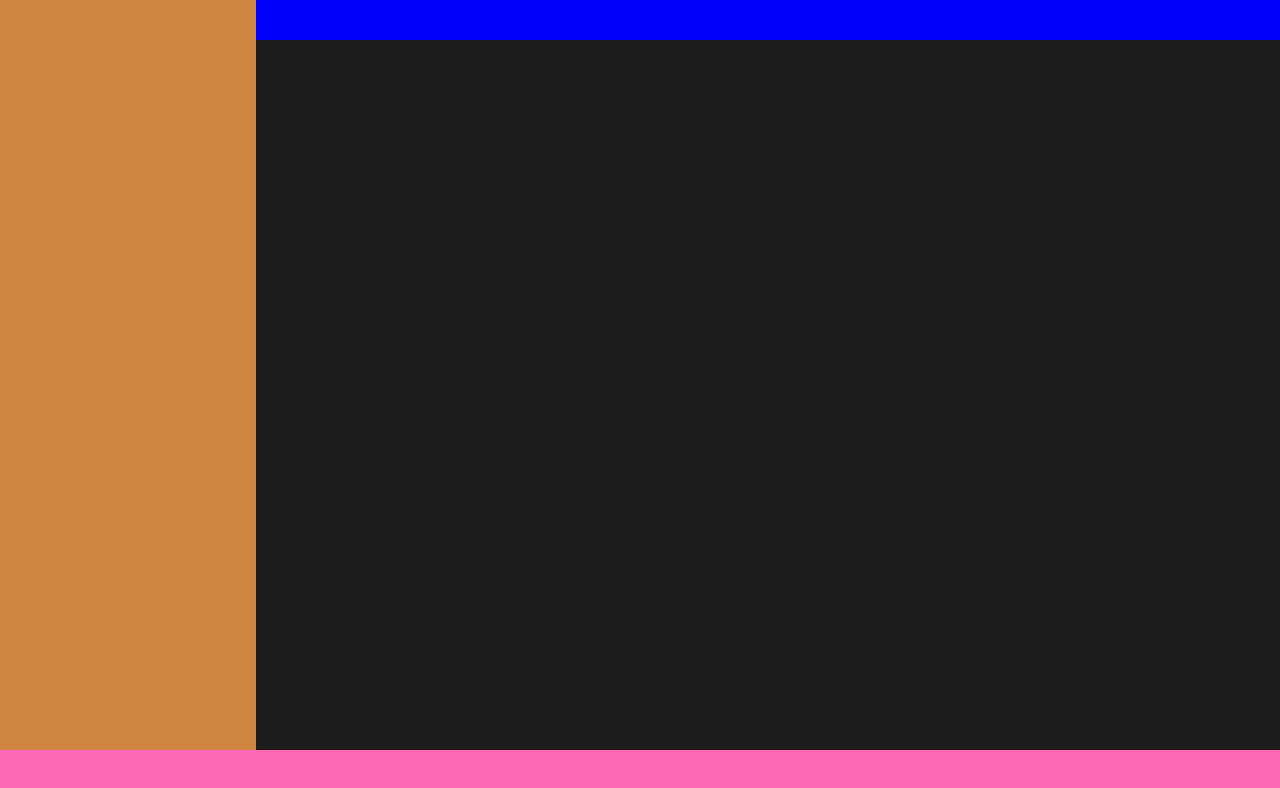
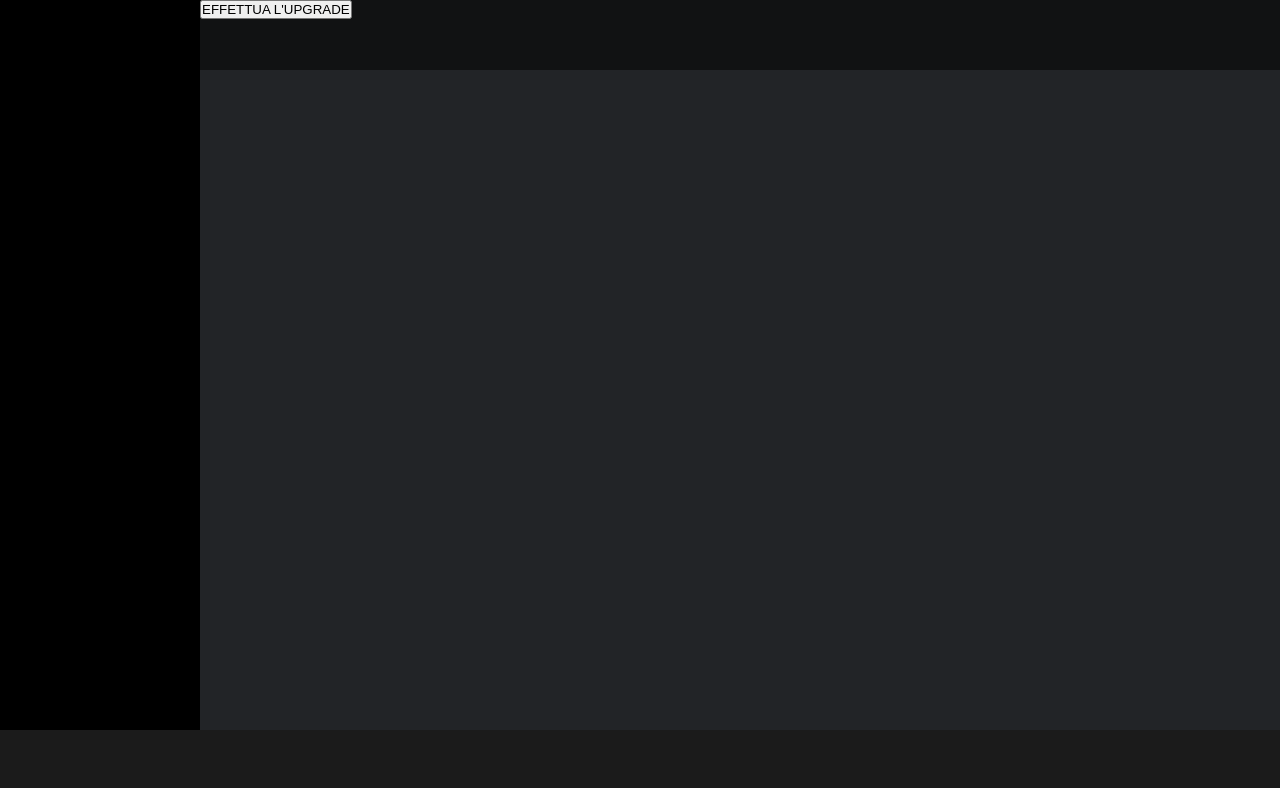
Before and after one commit to EmanuelaMocci/html-css-spotifyweb, a plain HTML site: page index.html in a window 1280 px wide. Drawn offline with Linux system fonts and the light colour scheme.

Commit message:
Fix misure struttura

```diff
--- a/css/style.css
+++ b/css/style.css
@@ -7,23 +7,23 @@
 
 .contenitore-principale{
     display: flex;
-    height: calc(100vh - 50px);
+    height: calc(100vh - 70px);
 }
 .sidebar{
-    background-color: peru;
-    width: 20%;
+    background-color: black;
+    min-width: 200px;
 }
 .section-centrale{
-    width: 80%;
-    background-color: #1b1b1b;
+    width: 100%;
+    background-color: #222427;
 }
 header{
-    background-color: blue;
-    height: 40px;
+    background-color: rgba(0, 0, 0, 0.5);
+    height: 70px;
     width: 100%;
 }
 /* Footer */
 footer{
-    background-color: hotpink;
-    height: 50px;
+    background-color: #1b1b1b;
+    height: 70px;
 }
--- a/index.html
+++ b/index.html
@@ -22,7 +22,7 @@
         <section class="section-centrale">
             <!-- Header -->
             <header>
-
+                <button>EFFETTUA L'UPGRADE</button>
             </header>
             <!-- /Header -->
 
```
